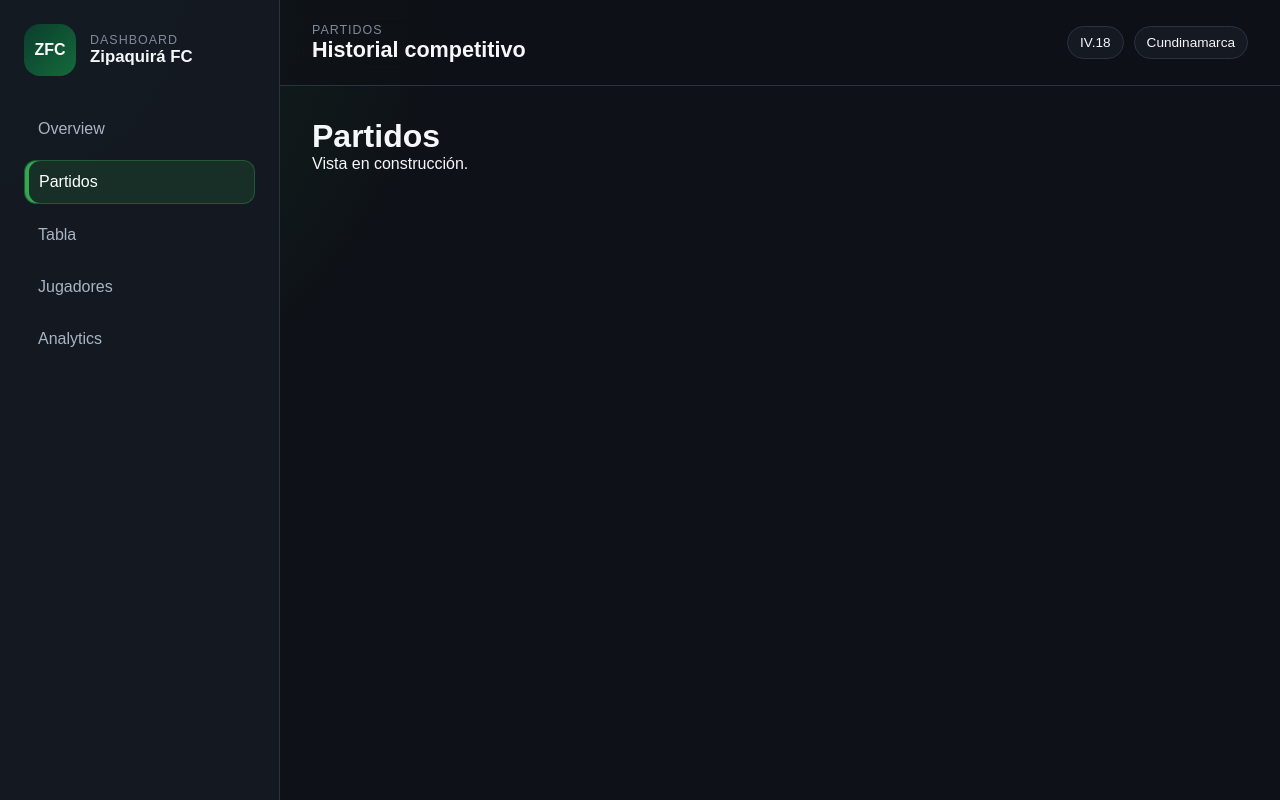
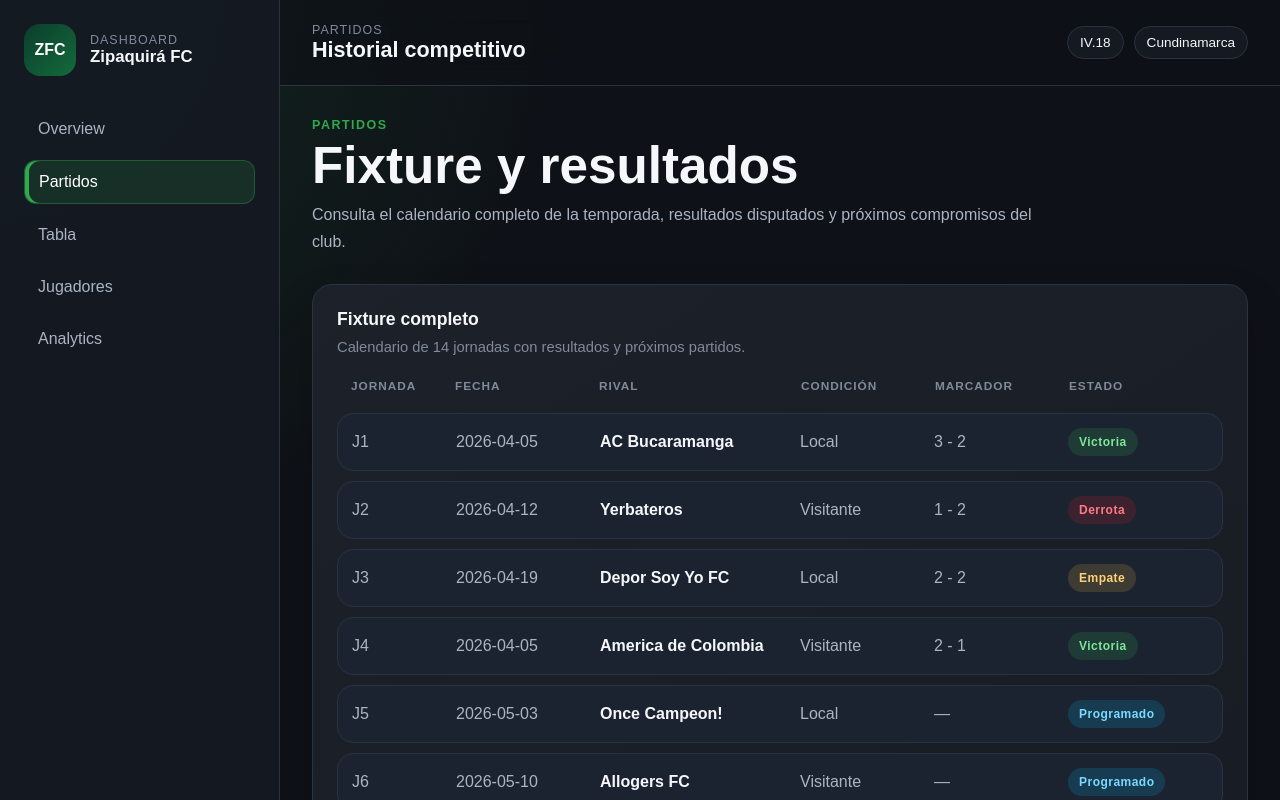
Before and after one commit to ea0627/zipaquira-fc-analytics, a Next.js app: page /partidos in a window 1280 px wide. Shown: the top 800 px of the page. Built offline with nearby package versions, Linux system fonts and the light colour scheme.

Commit message:
Parte III.1: integrar fixture completo en vista Partidos

```diff
--- a/src/app/globals.css
+++ b/src/app/globals.css
@@ -656,3 +656,39 @@ select {
   flex-wrap: wrap;
   gap: 10px;
 }
+
+.matches-table {
+  display: grid;
+  gap: 10px;
+  overflow-x: auto;
+}
+
+.matches-table__head,
+.matches-table__row {
+  display: grid;
+  grid-template-columns: 90px 130px minmax(180px, 1fr) 120px 120px 140px;
+  gap: 14px;
+  align-items: center;
+  min-width: 820px;
+}
+
+.matches-table__head {
+  padding: 0 14px 10px;
+  color: #7f8a9a;
+  font-size: 0.74rem;
+  font-weight: 800;
+  letter-spacing: 0.08em;
+  text-transform: uppercase;
+}
+
+.matches-table__row {
+  padding: 14px;
+  border: 1px solid #2a3342;
+  border-radius: 16px;
+  background: #1c2330;
+  color: #aab4c3;
+}
+
+.matches-table__row strong {
+  color: #f5f7fa;
+}
--- a/src/app/partidos/page.js
+++ b/src/app/partidos/page.js
@@ -1,8 +1,16 @@
+import MatchesTable from "@/components/matches/MatchesTable";
+import PageHeader from "@/components/ui/PageHeader";
+
 export default function PartidosPage() {
   return (
-    <main>
-      <h1>Partidos</h1>
-      <p>Vista en construcción.</p>
-    </main>
+    <>
+      <PageHeader
+        eyebrow="Partidos"
+        title="Fixture y resultados"
+        description="Consulta el calendario completo de la temporada, resultados disputados y próximos compromisos del club."
+      />
+
+      <MatchesTable />
+    </>
   );
 }
--- /dev/null
+++ b/src/components/matches/MatchesTable.js
@@ -0,0 +1,56 @@
+import Badge from "@/components/ui/Badge";
+import SectionCard from "@/components/ui/SectionCard";
+import matches from "@/data/matches";
+
+const resultConfig = {
+  W: { label: "Victoria", tone: "success" },
+  D: { label: "Empate", tone: "warning" },
+  L: { label: "Derrota", tone: "danger" },
+};
+
+export default function MatchesTable() {
+  const orderedMatches = [...matches].sort((a, b) => a.round - b.round);
+
+  return (
+    <SectionCard
+      title="Fixture completo"
+      description="Calendario de 14 jornadas con resultados y próximos partidos."
+    >
+      <div className="matches-table">
+        <div className="matches-table__head">
+          <span>Jornada</span>
+          <span>Fecha</span>
+          <span>Rival</span>
+          <span>Condición</span>
+          <span>Marcador</span>
+          <span>Estado</span>
+        </div>
+
+        {orderedMatches.map((match) => {
+          const result = resultConfig[match.result];
+
+          return (
+            <article key={match.id} className="matches-table__row">
+              <span>J{match.round}</span>
+              <span>{match.date}</span>
+              <strong>{match.opponent}</strong>
+              <span>{match.homeAway}</span>
+              <span>
+                {match.status === "Finalizado"
+                  ? `${match.goalsFor} - ${match.goalsAgainst}`
+                  : "—"}
+              </span>
+              <span>
+                {match.status === "Finalizado" && result ? (
+                  <Badge tone={result.tone}>{result.label}</Badge>
+                ) : (
+                  <Badge tone="info">Programado</Badge>
+                )}
+              </span>
+            </article>
+          );
+        })}
+      </div>
+    </SectionCard>
+  );
+}
```
Also changed, not shown: 1 other file (tests, documents, lock files or other folders).
